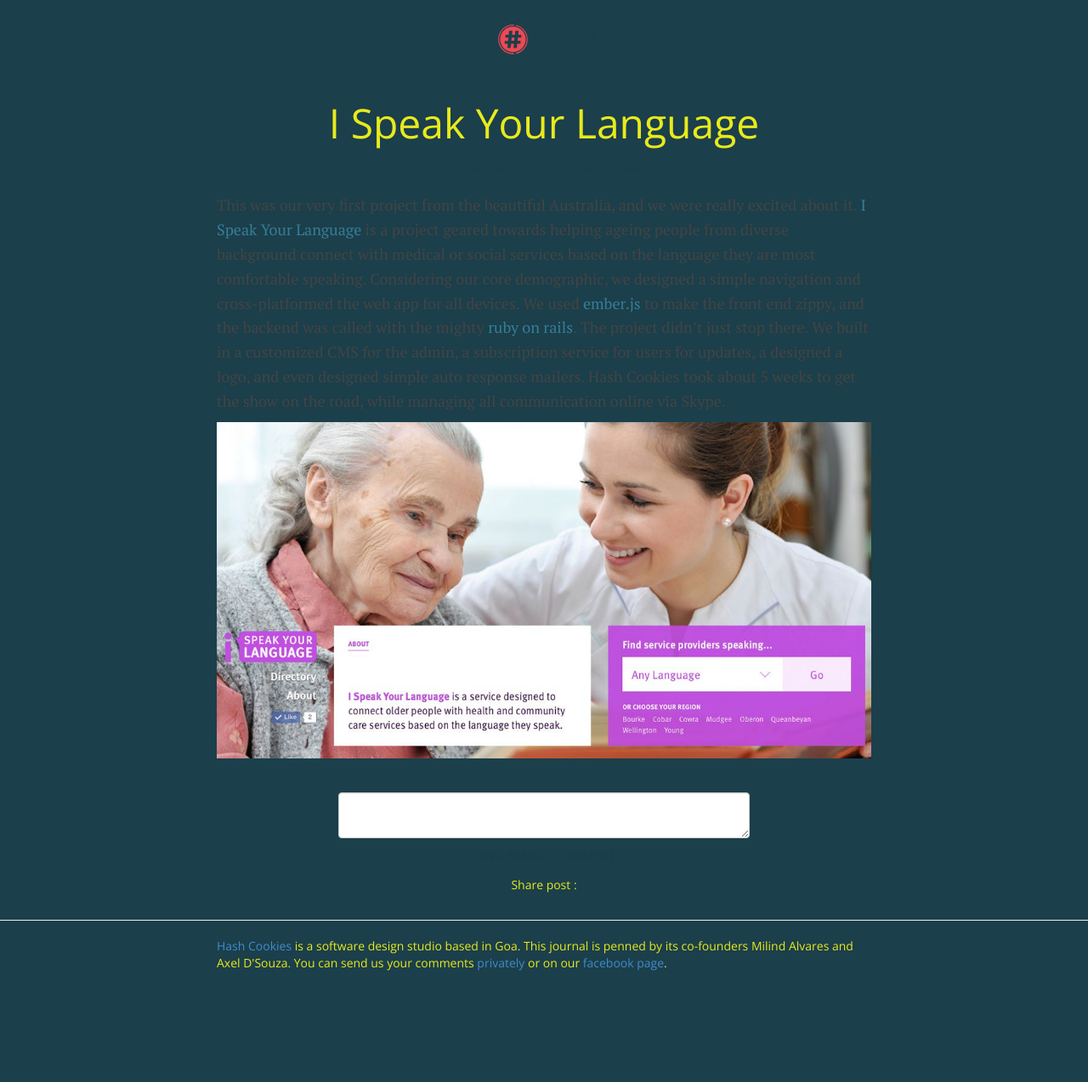
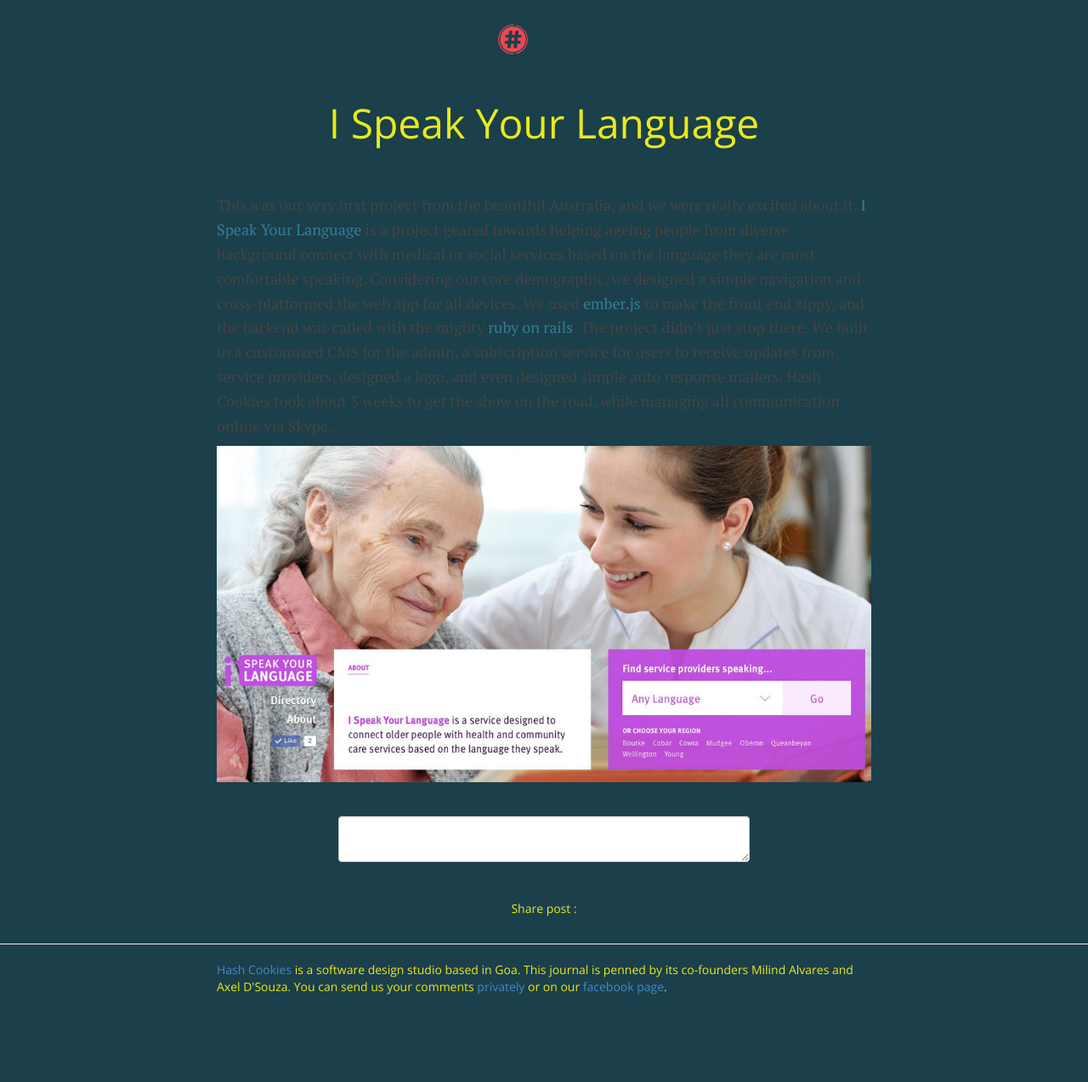
Before and after one commit to HashCookies/hashcookies.github.io, a Jekyll site: the page built from _posts/2016-01-29-i-speak-your-language-project.markdown, in a window 1280 px wide. Shown: the whole page at 85% size. Built offline with Jekyll 4.4.1, drawn with Linux system fonts in a browser that asks for light colours; nearby versions of some CDN libraries; comment, search, counter and statistics services are not loaded; before the commit the page ends 1246 px from its top, so only the background shows below that.

Commit message:
Editing blog

```diff
--- a/_posts/2016-01-29-i-speak-your-language-project.markdown
+++ b/_posts/2016-01-29-i-speak-your-language-project.markdown
@@ -7,6 +7,6 @@
 author: "Axel D'Souza"
 ---
 
-This was our very first project from the beautiful Australia, and we were really excited about it. [I Speak Your Language](http://ispeakyourlanguage.com.au) is a project geared towards helping ageing people from diverse background connect with medical or social services based on the language they are most comfortable speaking. Considering our core demographic, we designed a simple navigation and cross-platformed the web app for all devices. We used [ember.js](http://emberjs.com) to make the front end zippy, and the backend was called with the mighty [ruby on rails](http://rubyonrails.org). The project didn’t just stop there. We built in a customized CMS for the admin, a subscription service for users for updates, a designed a logo, and even designed simple auto response mailers. Hash Cookies took about 5 weeks to get the show on the road, while managing all communication online via Skype.
+This was our very first project from the beautiful Australia, and we were really excited about it. [I Speak Your Language](http://ispeakyourlanguage.com.au) is a project geared towards helping ageing people from diverse background connect with medical or social services based on the language they are most comfortable speaking. Considering our core demographic, we designed a simple navigation and cross-platformed the web app for all devices. We used [ember.js](http://emberjs.com) to make the front end zippy, and the backend was called with the mighty [ruby on rails](http://rubyonrails.org). The project didn’t just stop there. We built in a customized CMS for the admin, a subscription service for users to receive updates from service providers, designed a logo, and even designed simple auto response mailers. Hash Cookies took about 5 weeks to get the show on the road, while managing all communication online via Skype.
 
 <span style="padding-top: 50px;">![I Speak Your Language logo]({{site.hashcooki.es/ }}/assets/images/scr-isyl.jpg)</span>
```
